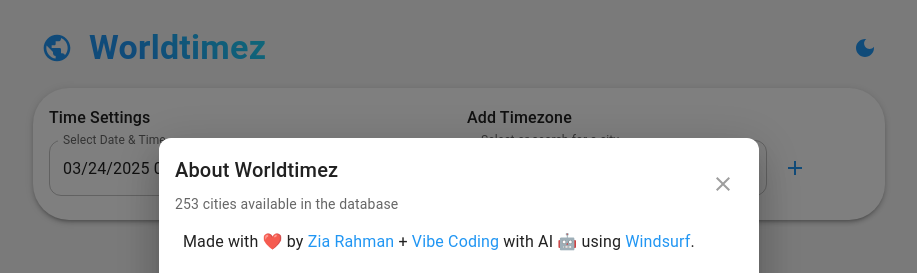
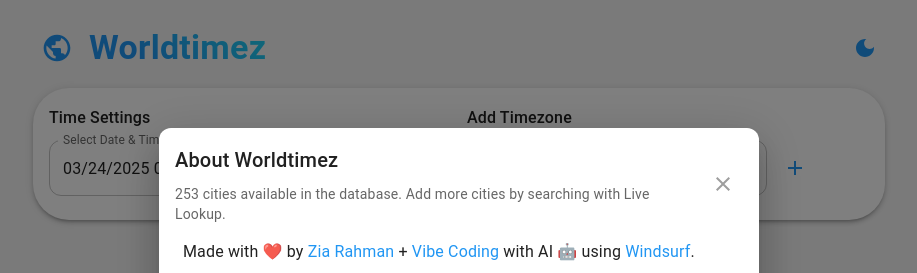
Before and after one commit to ziarahman/timez.world, a React (Vite) app: page / in a window 1280 px wide. Both pictures are taken after a click on the button 238 px from the left and 48 px from the top of the page. Shown: the top 273 px of the page, without its empty margins (181-1098 px from the left). Built offline with nearby package versions, Linux system fonts and the light colour scheme.

Commit message:
fix: Update AboutDialog text to include Live Lookup information

```diff
--- a/src/components/AboutDialog.tsx
+++ b/src/components/AboutDialog.tsx
@@ -27,7 +27,7 @@
         <Typography variant="h6" component="div" sx={{ display: 'flex', flexDirection: 'column' }}>
           About Worldtimez
           <Typography variant="body2" color="text.secondary" sx={{ mt: 1 }}>
-            {totalCities.toLocaleString()} cities available in the database
+            {totalCities.toLocaleString()} cities available in the database. Add more cities by searching with Live Lookup.
           </Typography>
         </Typography>
         <IconButton
```
